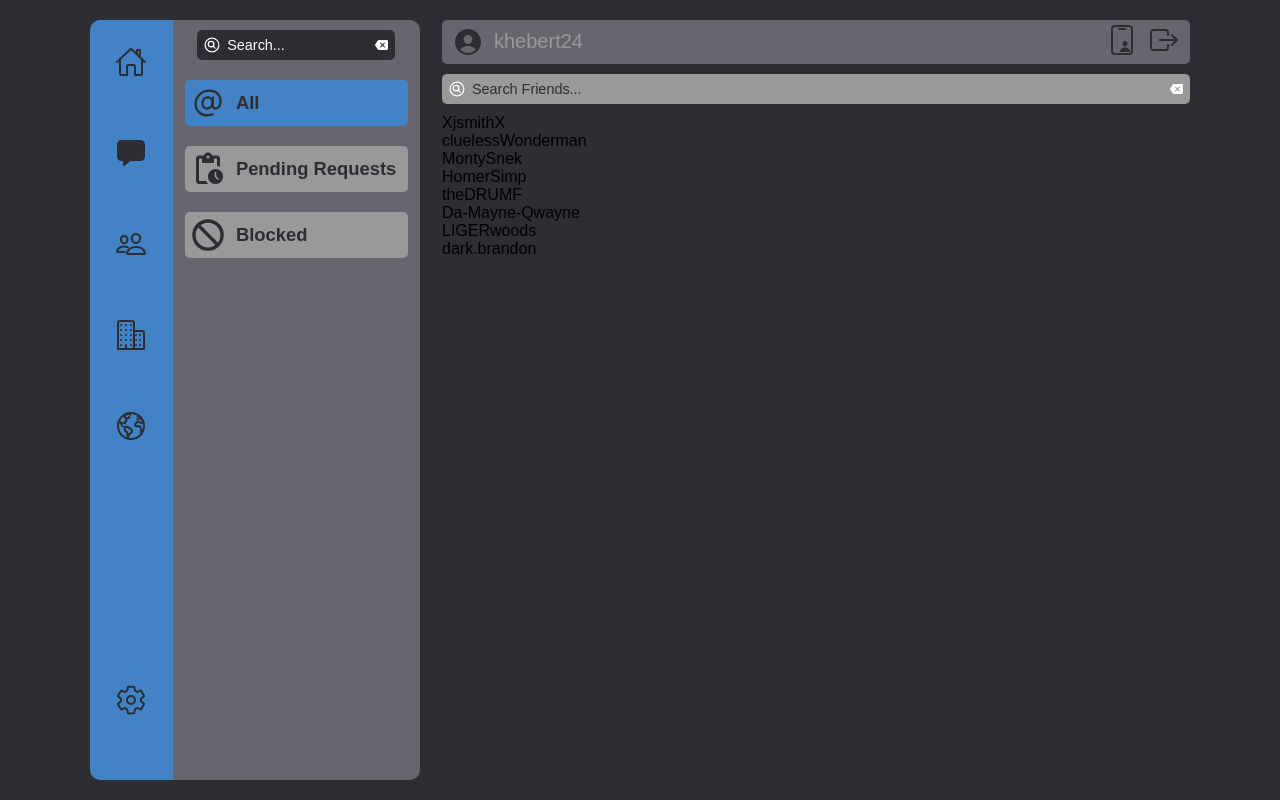
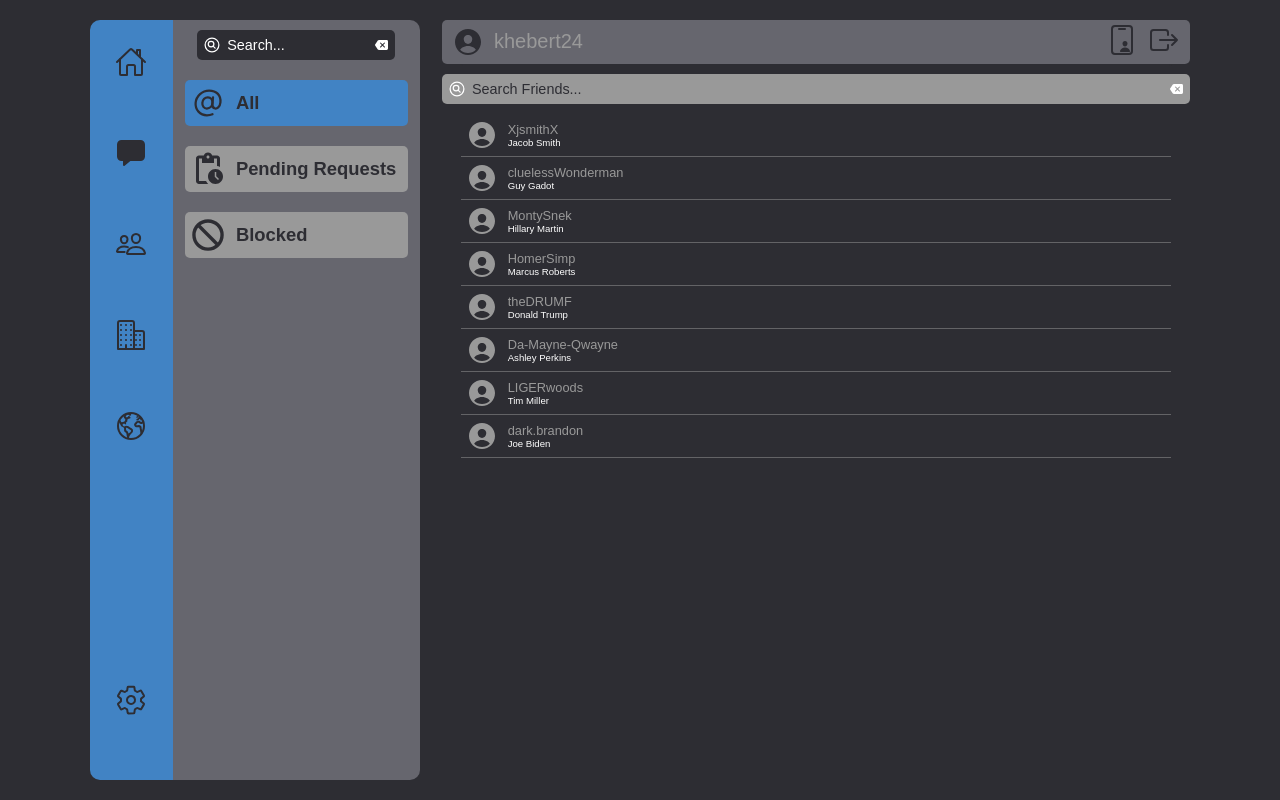
Before and after one commit to kraig-hebert/chat, a React (Create React App) app in the folder client/: page /friends in a window 1280 px wide. Built offline with nearby package versions, Linux system fonts and the light colour scheme.

Commit message:
added styling to friends list

```diff
--- a/client/src/components/main/pages/friends/friendsList/FriendsList.jsx
+++ b/client/src/components/main/pages/friends/friendsList/FriendsList.jsx
@@ -10,7 +10,7 @@ const FriendsList = (props) => {
   const classes = useStyles();
 
   const renderedUserCards = users.map((user, index) => (
-    <UserCard user={user} />
+    <UserCard user={user} key={index} />
   ));
   return <div className={classes.friendsList}>{renderedUserCards}</div>;
 };
--- a/client/src/components/main/pages/friends/friendsList/friendsListStyles.js
+++ b/client/src/components/main/pages/friends/friendsList/friendsListStyles.js
@@ -4,6 +4,7 @@ export const useStyles = createUseStyles((theme) => ({
   friendsList: {
     display: 'flex',
     flexDirection: 'column',
+    alignItems: 'center',
     width: '100%',
     height: '100%',
     marginTop: '10px',
--- a/client/src/components/main/pages/friends/friendsList/userCard/UserCard.jsx
+++ b/client/src/components/main/pages/friends/friendsList/userCard/UserCard.jsx
@@ -1,12 +1,21 @@
 import React from 'react';
 import PropTypes from 'prop-types';
+import { IoPersonCircle } from 'react-icons/io5';
 
 import { useStyles } from './userCardStyles';
 
 const UserCard = (props) => {
   const { user } = props;
   const classes = useStyles();
-  return <div className={classes.userCard}>{user.username}</div>;
+  return (
+    <div className={classes.userCard}>
+      <IoPersonCircle className={classes.icon} />
+      <div className={classes.userInfo}>
+        <p>{user.username}</p>
+        <p>{`${user.firstName} ${user.lastName}`}</p>
+      </div>
+    </div>
+  );
 };
 
 UserCard.propTypes = {
--- a/client/src/components/main/pages/friends/friendsList/userCard/userCardStyles.js
+++ b/client/src/components/main/pages/friends/friendsList/userCard/userCardStyles.js
@@ -1,5 +1,33 @@
 import { createUseStyles } from 'react-jss';
 
-export const useStyles = createUseStyles({
-  userCard: {},
-});
+export const useStyles = createUseStyles((theme) => ({
+  userCard: {
+    display: 'flex',
+    justifyContent: 'flex-start',
+    alignItems: 'center',
+    width: '95%',
+    padding: '5px',
+    borderBottom: `1px solid ${theme.tertiary.halfAlpha}`,
+  },
+  icon: {
+    marginRight: '10px',
+    color: theme.tertiary.main,
+    fontSize: '2rem',
+  },
+  userInfo: {
+    display: 'flex',
+    flexDirection: 'column',
+    alignItems: 'flex-start',
+    justifyContent: 'space-between',
+    '& p': {
+      '&:first-of-type': {
+        color: theme.tertiary.main,
+        fontSize: '.8rem',
+      },
+      '&:last-of-type': {
+        color: theme.light.main,
+        fontSize: '.6rem',
+      },
+    },
+  },
+}));
--- a/client/src/data/dummyData.js
+++ b/client/src/data/dummyData.js
@@ -4,48 +4,56 @@ export const users = [
     firstName: 'Jacob',
     lastName: 'Smith',
     friendStatus: 'friend',
+    onlineStatus: true,
   },
   {
     username: 'cluelessWonderman',
     firstName: 'Guy',
     lastName: 'Gadot',
     friendStatus: 'friend',
+    onlineStatus: 'online',
   },
   {
     username: 'MontySnek',
     firstName: 'Hillary',
     lastName: 'Martin',
     friendStatus: 'pending',
+    onlineStatus: 'online',
   },
   {
     username: 'HomerSimp',
     firstName: 'Marcus',
     lastName: 'Roberts',
     friendStatus: 'pending',
+    onlineStatus: 'asleep',
   },
   {
     username: 'theDRUMF',
     firstName: 'Donald',
     lastName: 'Trump',
     friendStatus: 'blocked',
+    onlineStatus: 'offline',
   },
   {
     username: 'Da-Mayne-Qwayne',
     firstName: 'Ashley',
     lastName: 'Perkins',
     friendStatus: 'friend',
+    onlineStatus: 'online',
   },
   {
     username: 'LIGERwoods',
     firstName: 'Tim',
     lastName: 'Miller',
     friendStatus: 'friend',
+    onlineStatus: 'offline',
   },
   {
     username: 'dark.brandon',
     firstName: 'Joe',
     lastName: 'Biden',
     friendStatus: 'blocked',
+    onlineStatus: 'asleep',
   },
 ];
 
--- a/client/src/themes/theme.js
+++ b/client/src/themes/theme.js
@@ -7,6 +7,7 @@ export const theme = {
   },
   tertiary: {
     main: 'rgb(153,153,153)',
+    halfAlpha: 'rgba(153,153,153,.5)',
   },
   blue: {
     main: 'rgb(65,131,196)',
```
